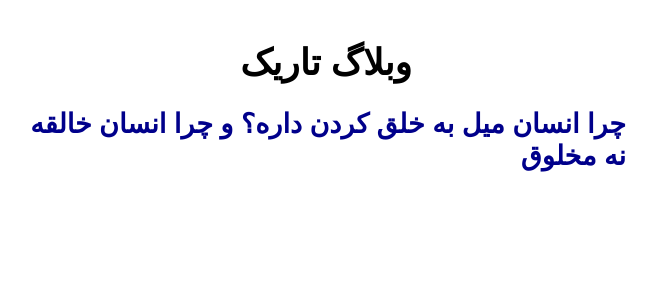
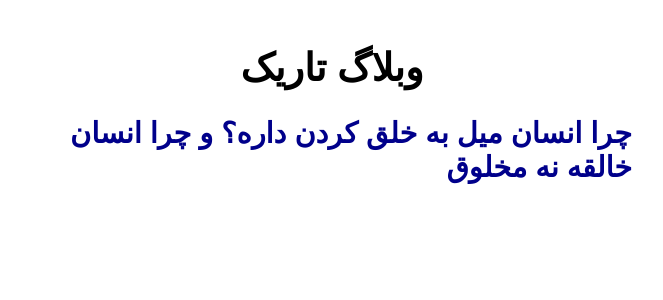
Before and after one commit to darkblog/darkblog.github.io, a Jekyll site: the page built from index.html, in a window 1280 px wide. Shown: the top 300 px of the page, without its empty margins (412-1075 px from the left). Built offline with Jekyll 4.4.1, drawn with Linux system fonts in a browser that asks for light colours.

Commit message:
Update index.html

```diff
--- a/index.html
+++ b/index.html
@@ -8,7 +8,7 @@
 <title>وبلاگ تاریک</title>
 <meta name="description" content="وبلاگ تاریک">
 <meta name="viewport" content="width=device-width">
-<style>body{font-family:sans-serif;font-size:large;font-weight:bold;margin:auto;padding:1em;max-width:600px}a{text-decoration:none;color:darkblue}h1{text-align:center}</style>
+<style>body{font-family:sans-serif;font-size:larger;margin:auto;padding:1em;max-width:600px}a{text-decoration:none;color:darkblue}h1{text-align:center}</style>
 </head>
 <body>
 <h1>وبلاگ تاریک</h1>
```
